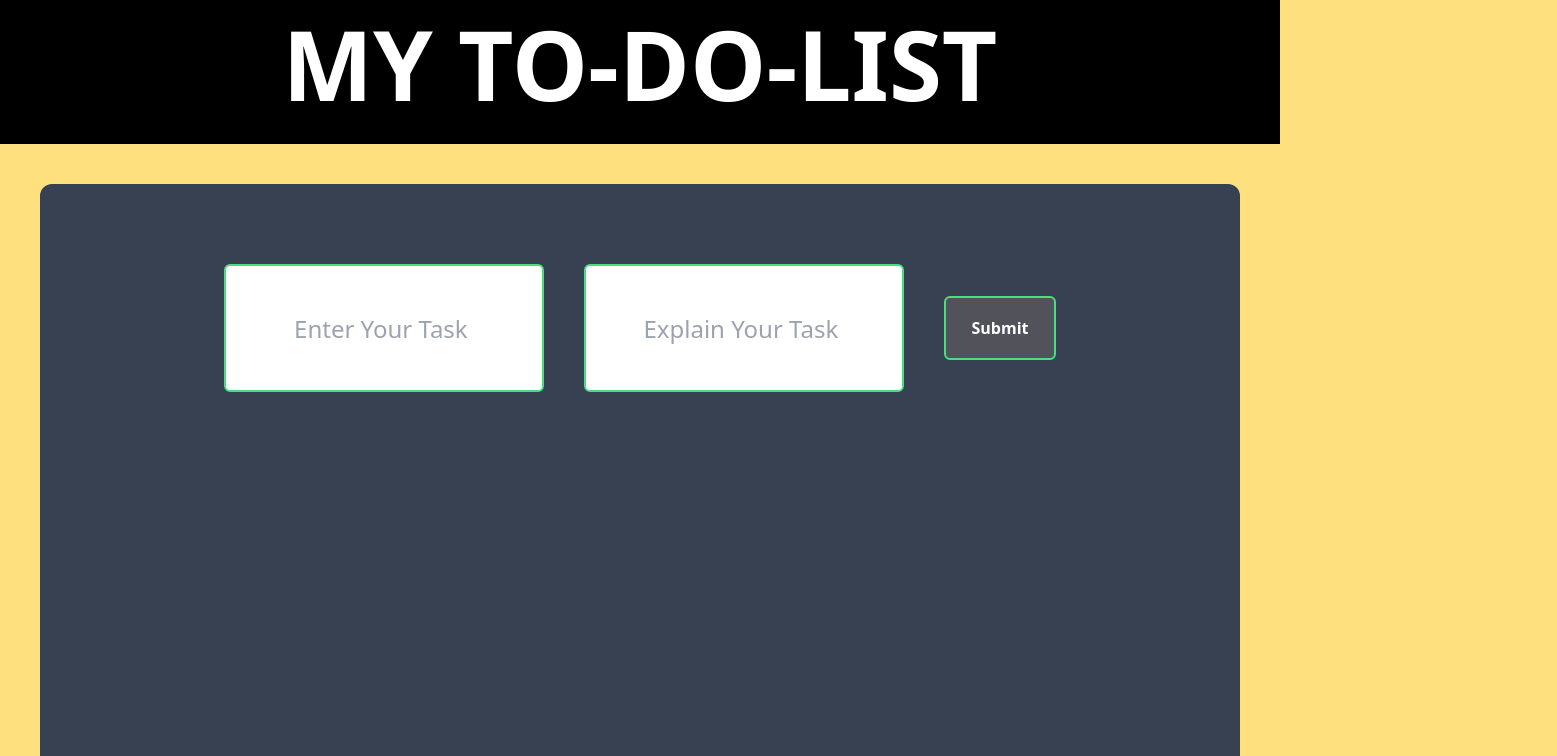
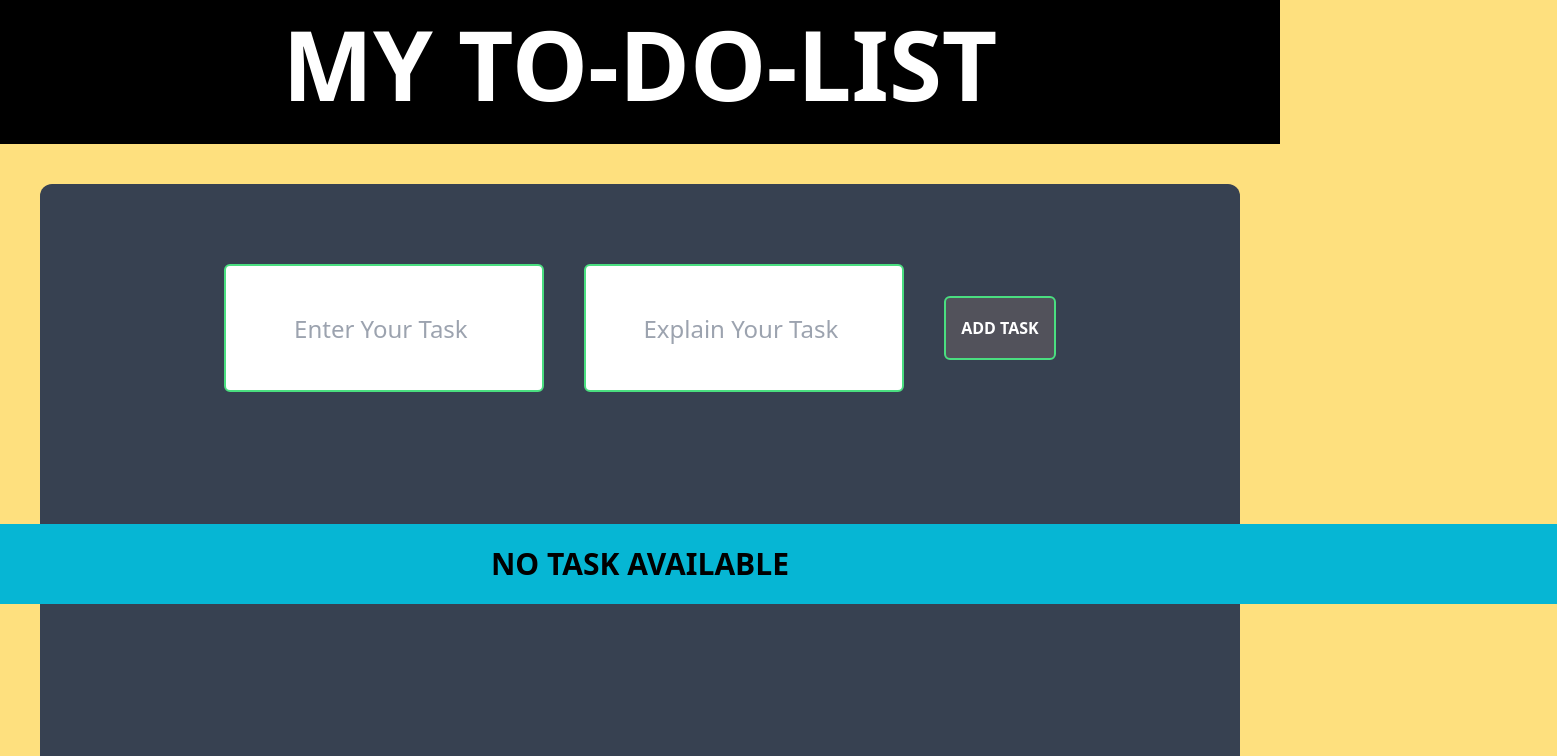
Before and after one commit to 0x1Luffy/todo_list, a Next.js app: page / in a window 1280 px wide. Shown: the top 756 px of the page, 1557 px wide, since content can reach past the window. Built offline with nearby package versions, Linux system fonts and the light colour scheme.

Commit message:
created a div that displays task info.

```diff
--- a/app/page.js
+++ b/app/page.js
@@ -34,8 +34,11 @@ const page = () => {
               setdesc(e.target.value)
             }}
           />
-          <input type='submit'  className=' h-16 w-28 border-green-400 bg-zinc-600 text-white font-extrabold border-2 rounded-md ml-10 mt-28' />
+          <input type='submit' value={"ADD TASK"}  className=' h-16 w-28 border-green-400 bg-zinc-600 text-white font-extrabold border-2 rounded-md ml-10 mt-28' />
         </form>
+        <div className='h-20 w-[1833px] bg-cyan-500 absolute flex items-center justify-center font-extrabold text-black text-3xl'>
+                <h3>NO TASK AVAILABLE</h3>
+      </div>
       </div>
       </>
   )
```
